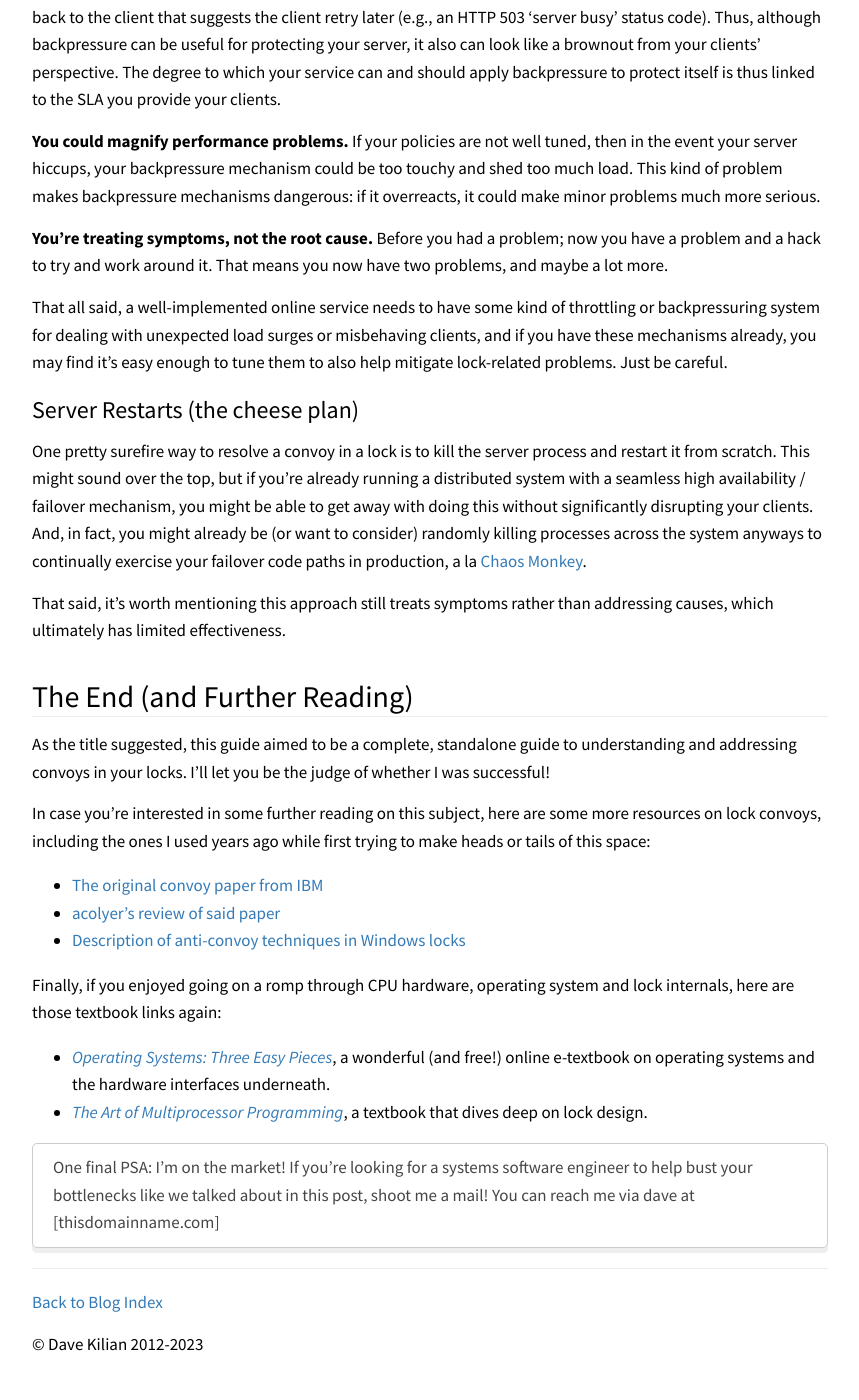
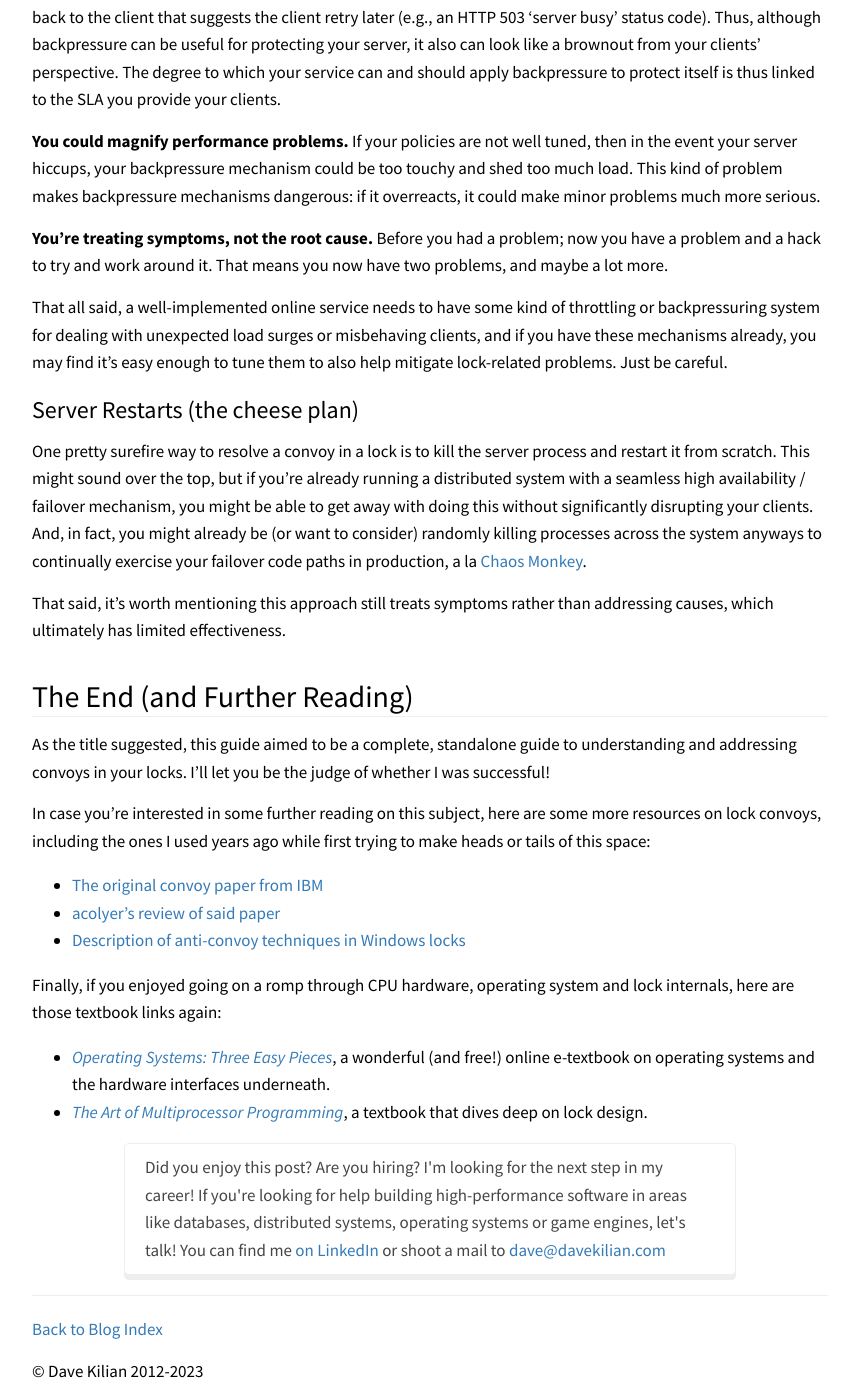
Before and after one commit to davekilian/davekilian.github.com, a Jekyll site: the page built from _posts/2022-11-12-lock-convoys.markdown, in a window 1280 px wide and 1400 px high, scrolled down 22333 px. Shown: the whole window, without its empty margins (210-1069 px from the left). Built offline with Jekyll 4.4.1, drawn with Linux system fonts in a browser that asks for light colours; nearby versions of some CDN libraries; formulas are drawn with MathJax 3; before the commit the page ends 23706 px from its top, so only the background shows below that.

Commit message:
Global job ad

```diff
--- a/_layouts/post.html
+++ b/_layouts/post.html
@@ -9,6 +9,9 @@ layout: default
             <h5 style="color:#a22; font-weight: bold">This post is a draft. Content may be incomplete or missing.</h5>
         {% endif %}
         {{ content }}
+        <blockquote>
+            <p>Did you enjoy this post? Are you hiring? I'm looking for the next step in my career! If you're looking for help building high-performance software in areas like databases, distributed systems, operating systems or game engines, let's talk! You can find me <a href="https://linkedin.com/in/dave-kilian/">on LinkedIn</a> or shoot a mail to <a href="mailto:dave@davekilian.com">dave@davekilian.com</a></p>
+        </blockquote>
     </div>
     <div class="hidden-print">
         <hr />
--- a/_posts/2022-11-12-lock-convoys.markdown
+++ b/_posts/2022-11-12-lock-convoys.markdown
@@ -555,5 +555,3 @@ Finally, if you enjoyed going on a romp through CPU hardware, operating system a
 
 * *[Operating Systems: Three Easy Pieces](https://www.ostep.org)*, a wonderful (and free!) online e-textbook on operating systems and the hardware interfaces underneath.
 * *[The Art of Multiprocessor Programming](https://www.elsevier.com/books/the-art-of-multiprocessor-programming/herlihy/978-0-12-415950-1)*, a textbook that dives deep on lock design.
-
-> One final PSA: I'm on the market! If you're looking for a systems software engineer to help bust your bottlenecks like we talked about in this post, shoot me a mail! You can reach me via dave at [thisdomainname.com]
--- a/global.css
+++ b/global.css
@@ -77,7 +77,8 @@ div.post-container
     padding-right: 10px;
 }
 
-div.post-content img
+div.post-content img,
+div.post-content blockquote
 {
     display: block;
     max-width: min(100%, 36em);
@@ -111,7 +112,6 @@ pre code
     font-size: 14px;
     white-space: pre;
 }
-
 
 div.post-date
 {
```
